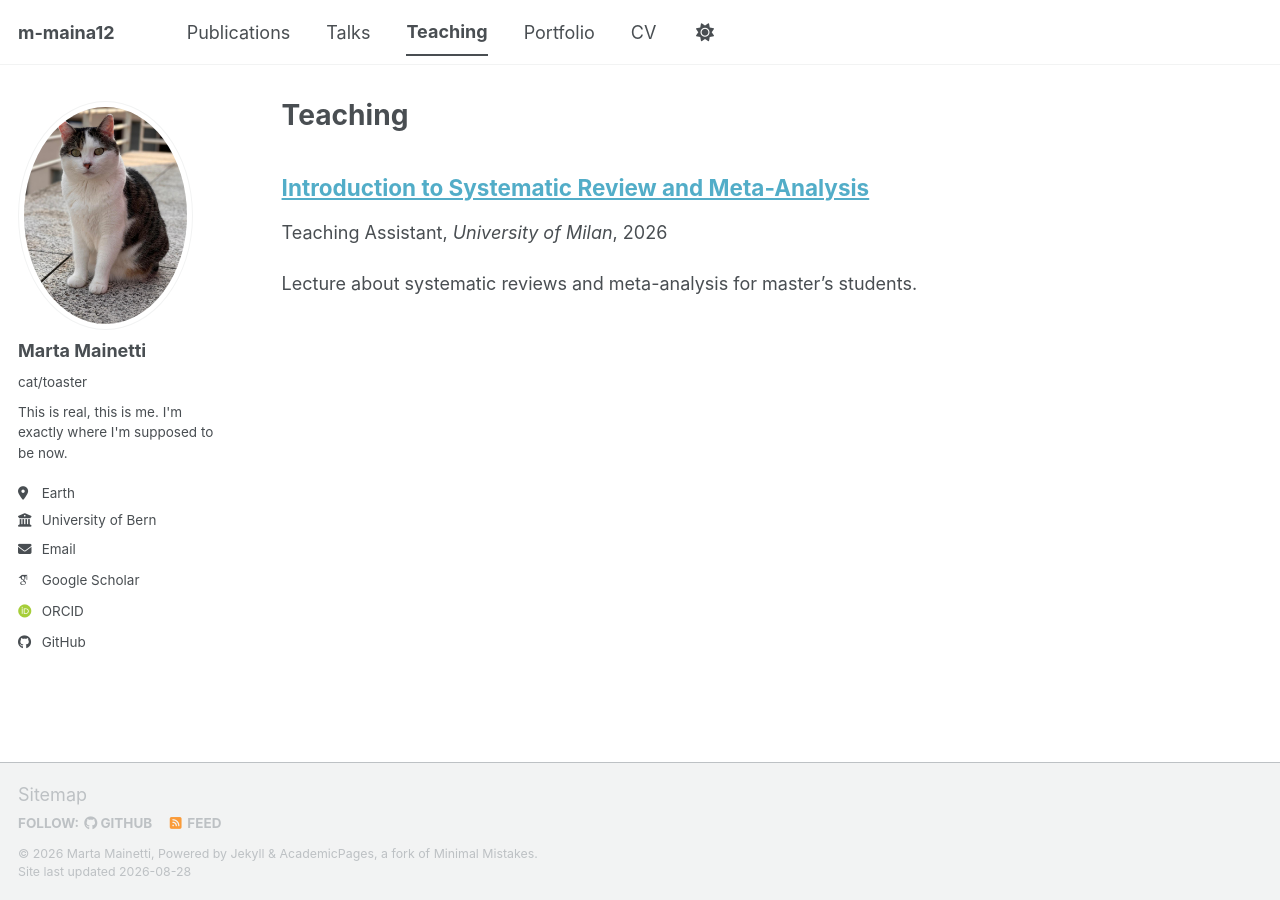
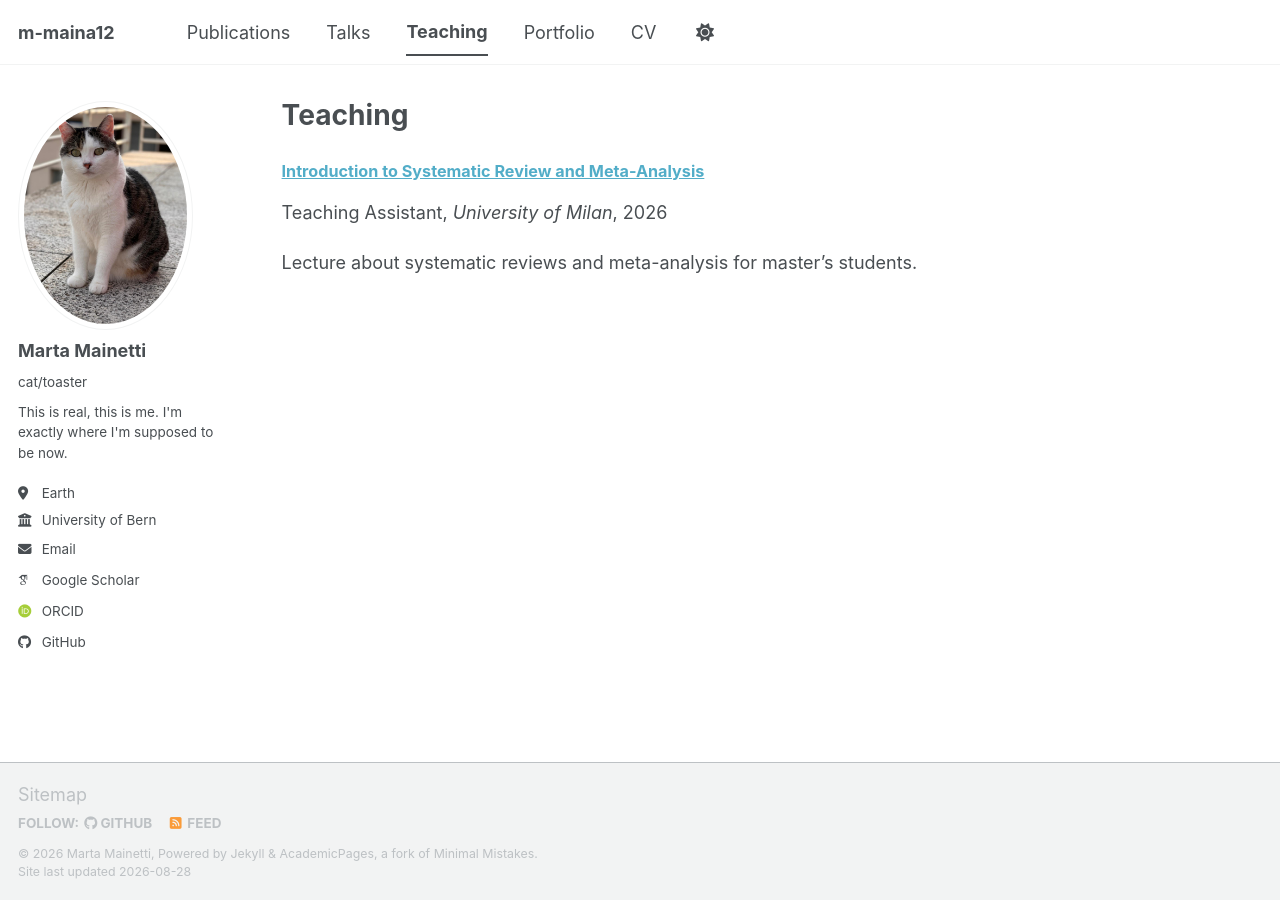
Before and after one commit to m-maina12/m-maina12.github.io, a Jekyll site: the page built from _pages/teaching.html, in a window 1280 px wide. Built offline with Jekyll 4.4.1, drawn with Linux system fonts in a browser that asks for light colours; some web fonts are replaced; a script bundle is joined from its source files by our own code; library files that are not in the unit come from our copies.

Commit message:
change font size

```diff
--- a/_sass/layout/_archive.scss
+++ b/_sass/layout/_archive.scss
@@ -40,6 +40,7 @@
 }
 
 .archive__item-title {
+  font-size: 0.9em;
   margin-bottom: 0.25em;
   font-family: $sans-serif-narrow;
 
@@ -59,7 +60,7 @@
 
 .archive__item-excerpt {
   margin-top: 0;
-  font-size: $type-size-6;
+  font-size: 0.85em;
 
   & + p {
     text-indent: 0;
```
Also changed, not shown: 2 other files.
